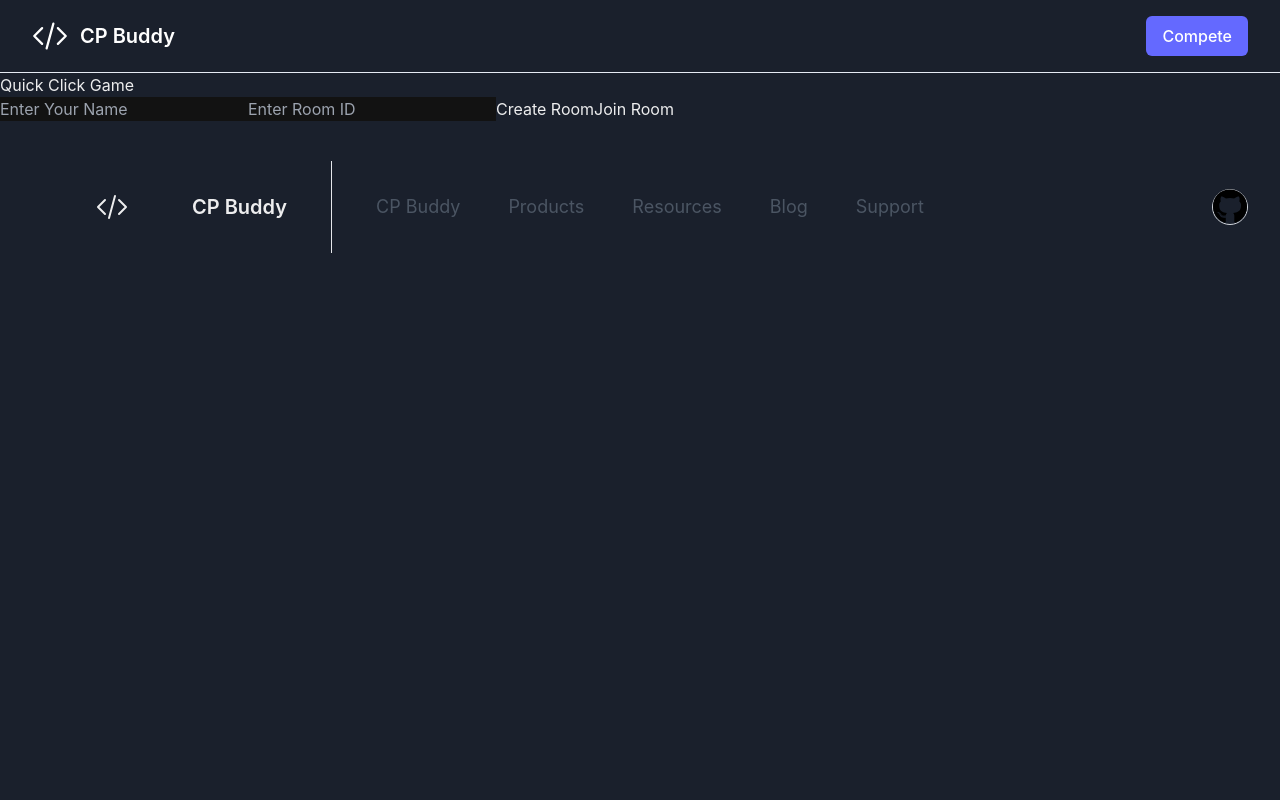
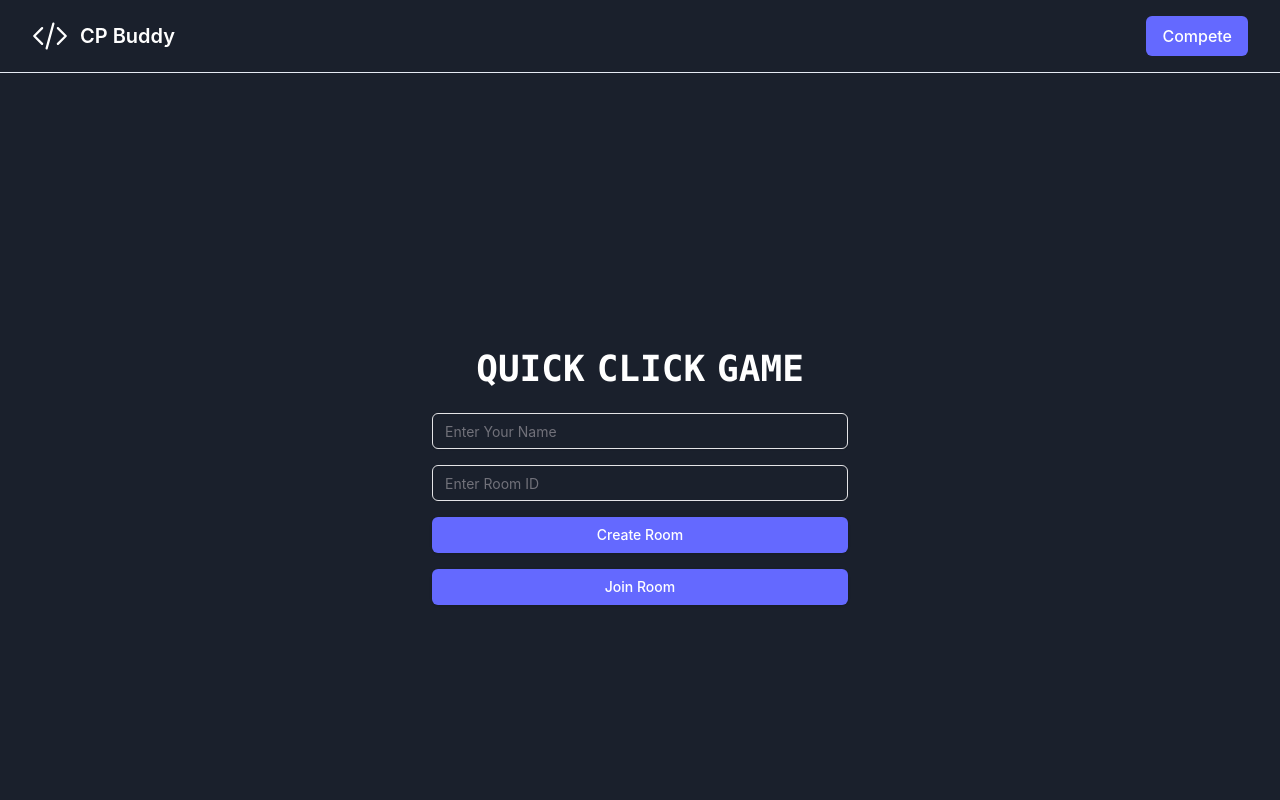
Before and after one commit to igennova/cp-meet2, a React (Vite) app in the folder client/: page / in a window 1280 px wide. Shown: the top 800 px of the page. Built offline with nearby package versions, Linux system fonts and the light colour scheme; no server answers.

Commit message:
Improves the landing page

```diff
--- a/client/package.json
+++ b/client/package.json
@@ -20,7 +20,7 @@
     "class-variance-authority": "^0.7.0",
     "client": "file:",
     "clsx": "^2.1.1",
-    "framer-motion": "^11.11.10",
+    "framer-motion": "^11.11.11",
     "lucide-react": "^0.454.0",
     "react": "^18.3.1",
     "react-dom": "^18.3.1",
--- a/client/src/App.jsx
+++ b/client/src/App.jsx
@@ -3,6 +3,7 @@
 import { Footer, CodeEditor } from "@/components";
 import { Box } from "@chakra-ui/react";
 import { BrowserRouter, Link, Route, Routes } from "react-router-dom";
+import { Button, Input, HyperText } from "@/components/ui";
 const socket = io("http://localhost:5000");
 
 const App = () => {
@@ -93,26 +94,41 @@
             <CodeEditor socket={socket} roomId={roomId} userName={userName} />
           </Box>
         ) : (
-          <div>
-            <h1>Quick Click Game</h1>
-            <input
+          <div className="flex items-center justify-center min-h-screen">
+            <div className="w-full max-w-md p-4 space-y-4">
+              <HyperText
+                className="text-4xl font-bold text-white dark:text-white"
+                text="Quick Click Game"
+              />
+              <Input
                 type="text"
                 placeholder="Enter Your Name"
                 value={userName}
                 onChange={(e) => setUserName(e.target.value)}
+                className="w-full"
               />
-            <input
+              <Input
                 type="text"
                 placeholder="Enter Room ID"
                 value={roomId}
                 onChange={(e) => setRoomId(e.target.value)}
+                className="w-full"
               />
-            <button onClick={createRoom} disabled={isRoomCreated}>
+              <Button
+                onClick={createRoom}
+                disabled={isRoomCreated}
+                className="w-full font-medium bg-[#6469ff] text-white px-4 py-2 rounded-md"
+              >
                 Create Room
-            </button>
-            <button onClick={joinRoom} disabled={isRoomJoined || isRoomCreated}>
+              </Button>
+              <Button
+                onClick={joinRoom}
+                disabled={isRoomJoined || isRoomCreated}
+                className="w-full font-medium bg-[#6469ff] text-white px-4 py-2 rounded-md"
+              >
                 Join Room
-            </button>
+              </Button>
+            </div>
 
             <p>{gameMessage}</p>
           </div>
--- /dev/null
+++ b/client/src/components/ui/hyper-text.jsx
@@ -0,0 +1,75 @@
+"use client";;
+import { useEffect, useRef, useState } from "react";
+import { AnimatePresence, motion } from "framer-motion";
+
+import { cn } from "@/lib/utils";
+
+const alphabets = "ABCDEFGHIJKLMNOPQRSTUVWXYZ".split("");
+
+const getRandomInt = (max) => Math.floor(Math.random() * max);
+
+export default function HyperText({
+  text,
+  duration = 800,
+
+  framerProps = {
+    initial: { opacity: 0, y: -10 },
+    animate: { opacity: 1, y: 0 },
+    exit: { opacity: 0, y: 3 },
+  },
+
+  className,
+  animateOnLoad = true
+}) {
+  const [displayText, setDisplayText] = useState(text.split(""));
+  const [trigger, setTrigger] = useState(false);
+  const interations = useRef(0);
+  const isFirstRender = useRef(true);
+
+  const triggerAnimation = () => {
+    interations.current = 0;
+    setTrigger(true);
+  };
+
+  useEffect(() => {
+    const interval = setInterval(() => {
+      if (!animateOnLoad && isFirstRender.current) {
+        clearInterval(interval);
+        isFirstRender.current = false;
+        return;
+      }
+      if (interations.current < text.length) {
+        setDisplayText((t) =>
+          t.map((l, i) =>
+            l === " "
+              ? l
+              : i <= interations.current
+                ? text[i]
+                : alphabets[getRandomInt(26)]));
+        interations.current = interations.current + 0.1;
+      } else {
+        setTrigger(false);
+        clearInterval(interval);
+      }
+    }, duration / (text.length * 10));
+    // Clean up interval on unmount
+    return () => clearInterval(interval);
+  }, [text, duration, trigger, animateOnLoad]);
+
+  return (
+    (<div
+      className="overflow-hidden py-2 flex items-center justify-center cursor-default scale-100"
+      onMouseEnter={triggerAnimation}>
+      <AnimatePresence mode="wait">
+        {displayText.map((letter, i) => (
+          <motion.h1
+            key={i}
+            className={cn("font-mono", letter === " " ? "w-3" : "", className)}
+            {...framerProps}>
+            {letter.toUpperCase()}
+          </motion.h1>
+        ))}
+      </AnimatePresence>
+    </div>)
+  );
+}
--- a/client/src/components/ui/index.js
+++ b/client/src/components/ui/index.js
@@ -1,4 +1,5 @@
 import { Input } from "./input";
 import { Button } from "./button";
+import HyperText from "./hyper-text";
 
-export { Input, Button };
+export { Input, Button, HyperText };
```
Also changed, not shown: client/components.json, 1 other file (tests, documents, lock files or other folders). Lines whose indentation alone changed are shown as unchanged.
